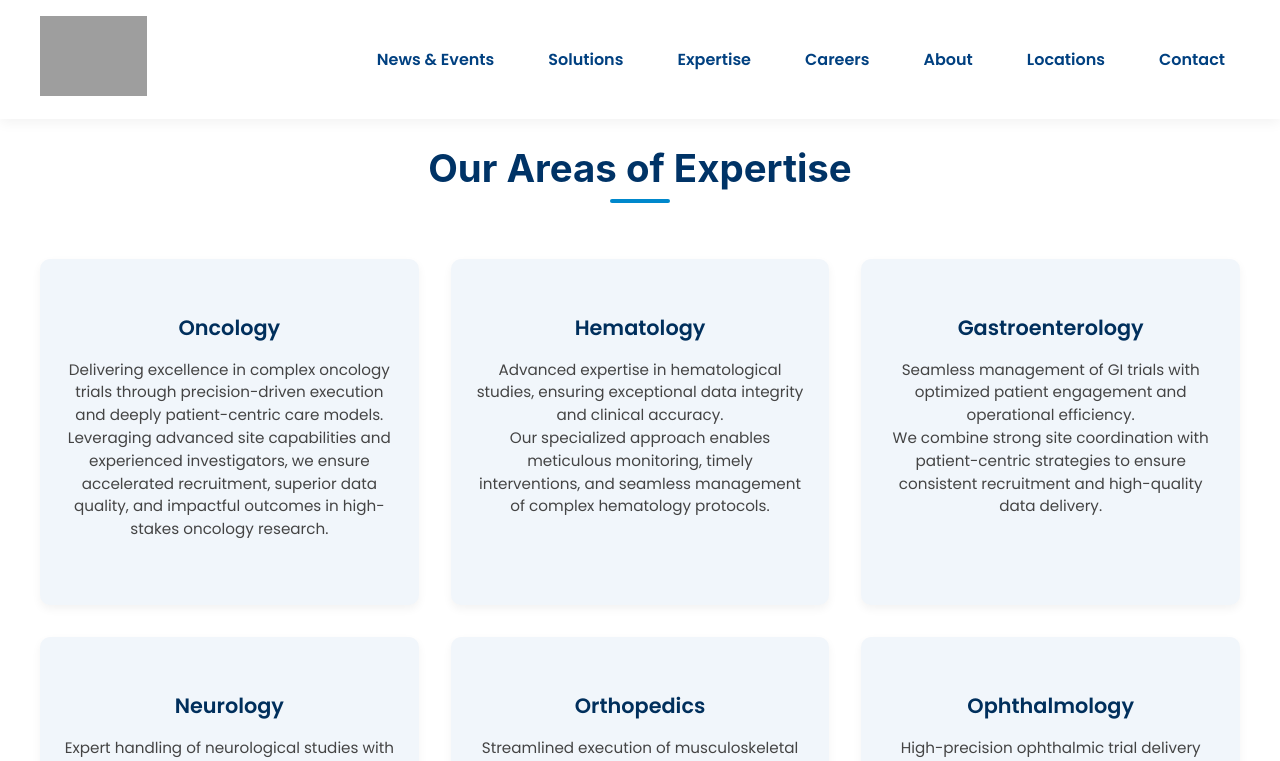
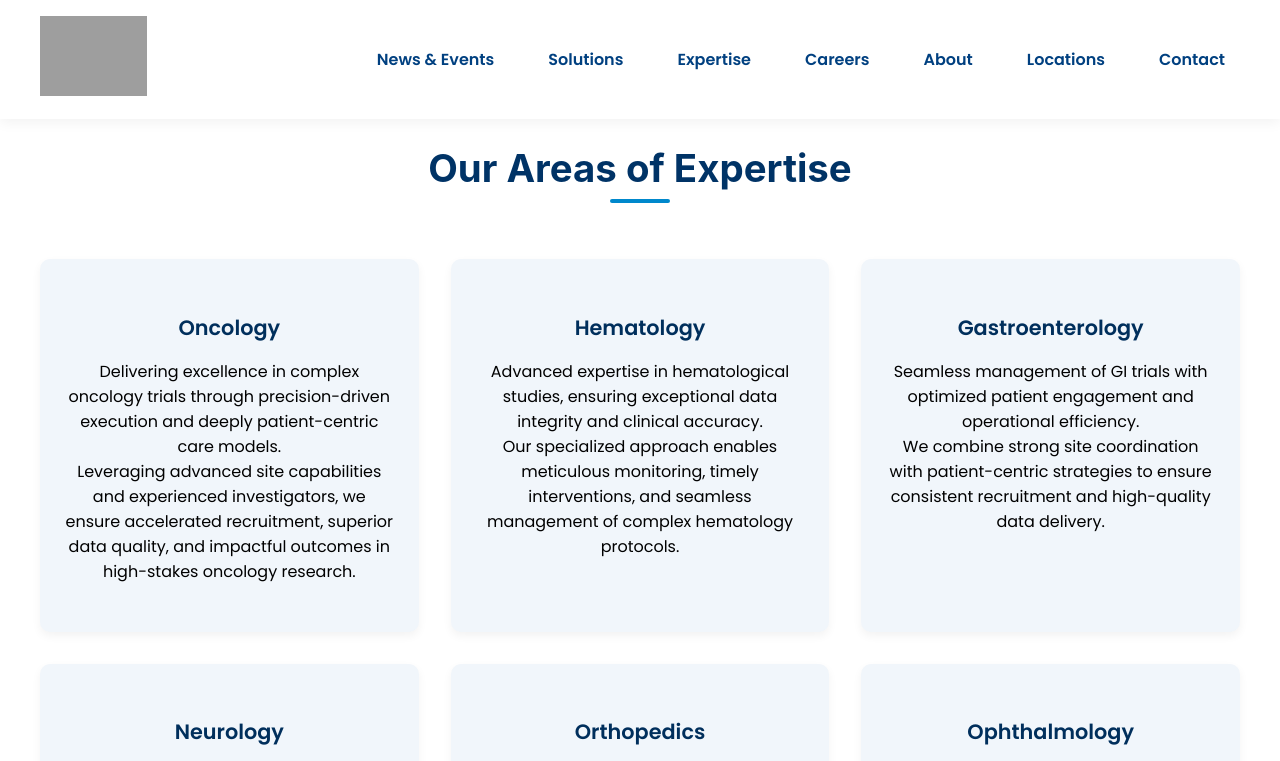
Before and after one commit to manna04/ACCELIEA, a React (Create React App) app: page /expertise in a window 1280 px wide. Shown: the top 761 px of the page. Built offline with nearby package versions, Linux system fonts and the light colour scheme; grey boxes are pictures that could not be loaded.

Commit message:
Update App.css

```diff
--- a/src/App.css
+++ b/src/App.css
@@ -321,12 +321,12 @@ footer {
   color: #002f5c;
 }
 
-.expertise-box p {
+/* .expertise-box p {
   font-size: 0.95rem;
   color: #444;
   line-height: 1.5;
   margin-bottom: 2rem;
-}
+} */
 
 .learn-more {
   position: absolute;
@@ -349,7 +349,7 @@ footer {
   opacity: 1;
 }
 
-.expertise-box:hover .espertise-h3 {
+.expertise-box:hover .espertise p {
   transform: translateY(-120%);
   opacity: 0;
 }
```
